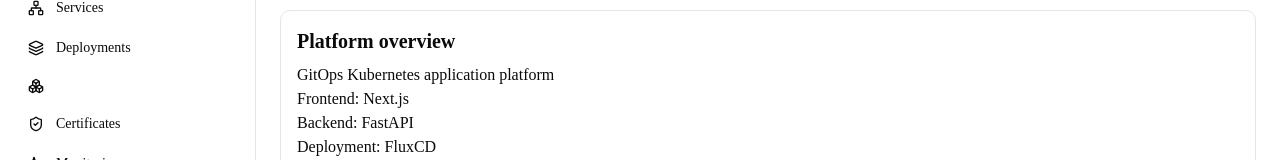
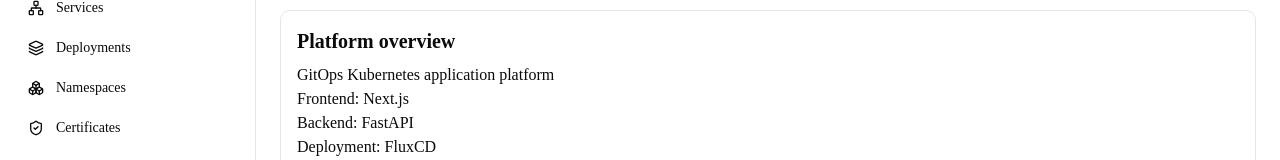
Before and after one commit to Banchereau/demo-frontend, a Next.js app: page / in a window 1280 px wide. Shown: the part 170-330 px from the top of the page. Built offline with nearby package versions, Linux system fonts and the light colour scheme.

Commit message:
fix bug in sidebar

```diff
--- a/src/components/layout/sidebar.tsx
+++ b/src/components/layout/sidebar.tsx
@@ -31,7 +31,7 @@
     icon: Layers,
   },
   {
-    title: "Namespaces",
+    name: "Namespaces",
     href: "/namespaces",
     icon: Boxes,
   },
```
